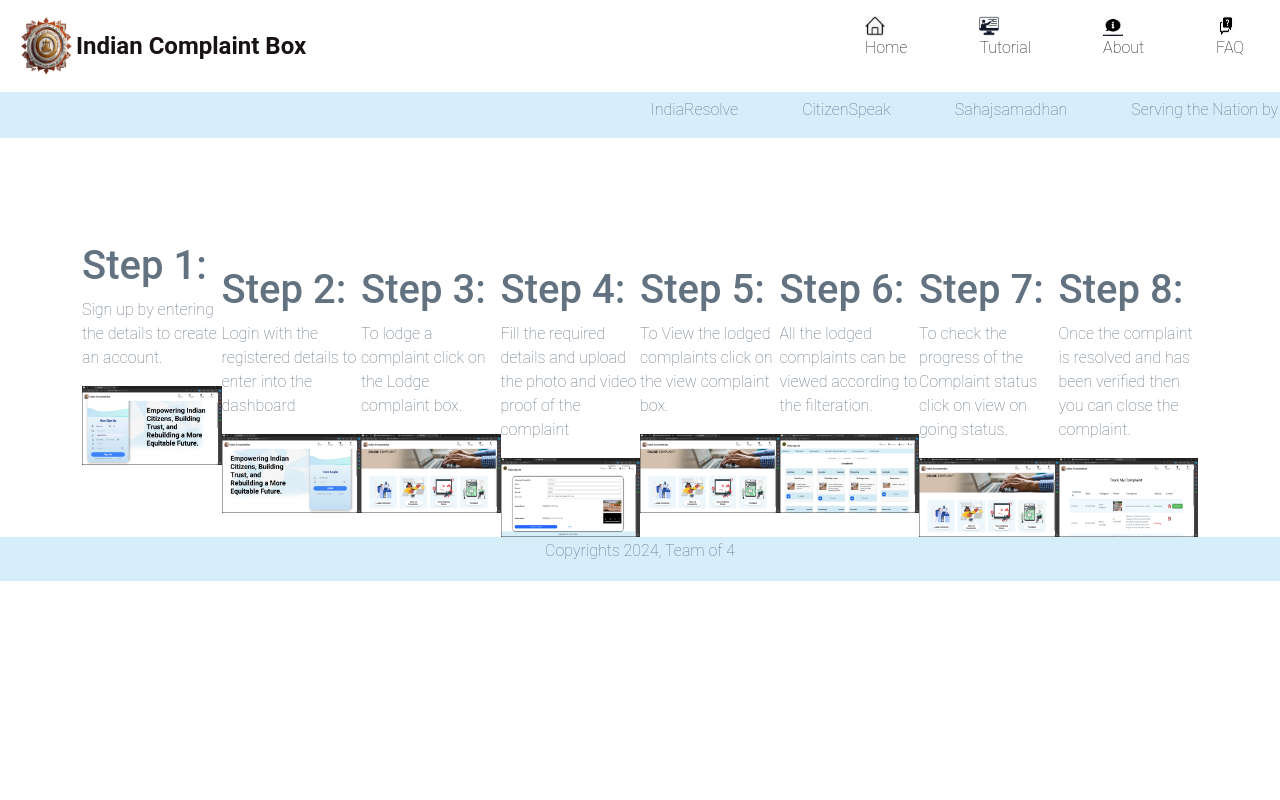
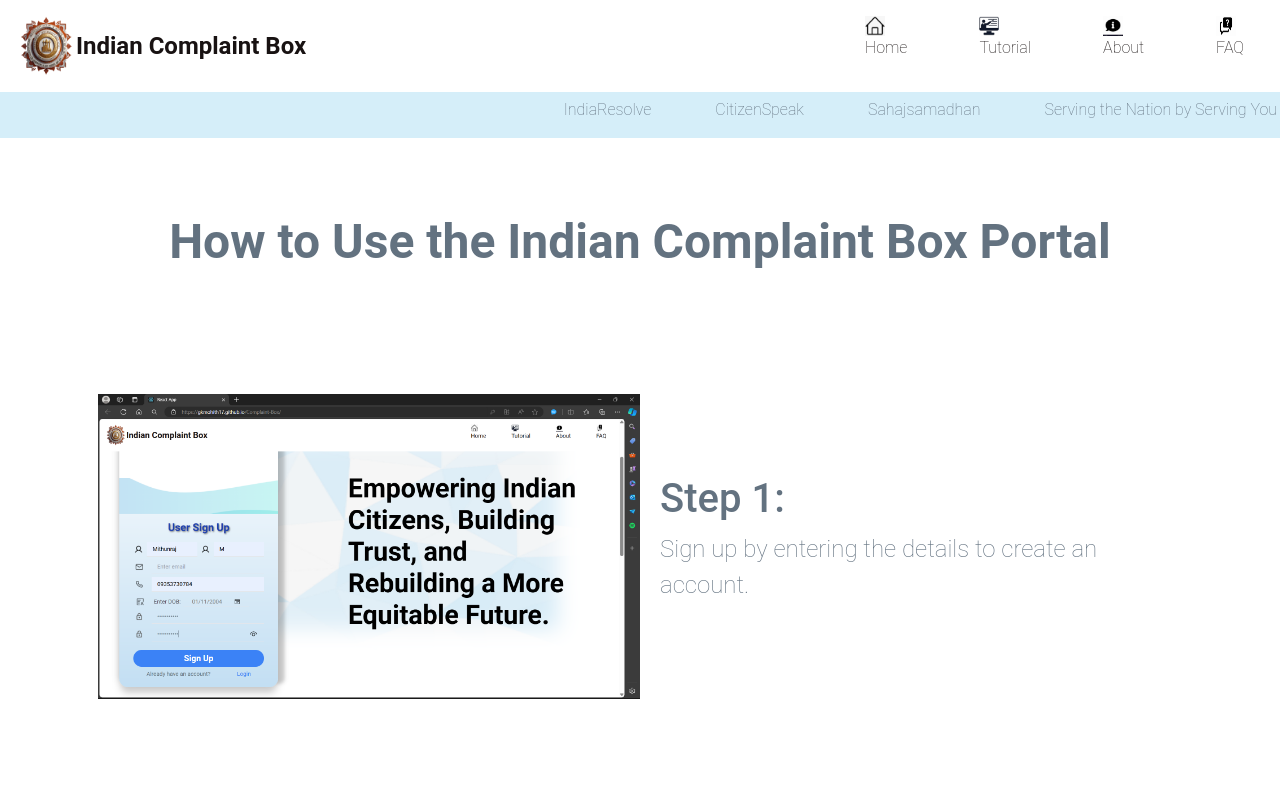
Before and after one commit to gkmohith17/Complaint-Managment-Website, a React (Create React App) app in the folder frontend/: page /Complaint-Box/Tutorial in a window 1280 px wide. Shown: the top 800 px of the page. Built offline with nearby package versions, Linux system fonts and the light colour scheme.

Commit message:
Finished the Tutorial Page

```diff
--- a/frontend/src/Components/Pages/Tutorial.css
+++ b/frontend/src/Components/Pages/Tutorial.css
@@ -1,3 +1,33 @@
-.view{
+.container {
+    display: flex;
+    flex-direction: column;
+    gap: 5rem;
+    align-items: center;
+    margin-bottom: 10rem;
+}
+
+.container > div {
+    display: flex;
+    flex-direction: row;
+    align-items: center;
+    justify-content: space-between;
     width: 100%;
+    max-width: 100%; /* Adjust the max-width as per your requirement */
+    padding: 1rem;
 }
+
+.container > div:nth-child(odd) {
+    flex-direction: row;
+}
+
+.container > div:nth-child(even) {
+    flex-direction: row-reverse;
+}
+
+.view {
+    width: 50%;
+}
+
+.text-container {
+    width: 50%;
+}
--- a/frontend/src/Components/Pages/Tutorial.js
+++ b/frontend/src/Components/Pages/Tutorial.js
@@ -6,74 +6,66 @@ import register from "./Assets/Images/Register.png";
 import signup from "./Assets/Images/SignUp.png";
 import view from "./Assets/Images/ViewComplaint.png";
 import "./Tutorial.css";
+
 const Tutorial = () => {
   return (
     <div className="container">
+            <h1 className="text-center text-5xl font-bold mb-8">How to Use the Indian Complaint Box Portal</h1>
       <div>
-        <br></br>
+        <div className="text-container">
           <h1>Step 1:</h1>
           <p>Sign up by entering the details to create an account.</p>
-        <img src={signup} alt="SignUp" className="view"></img>
+        </div>
+        <img src={signup} alt="SignUp" className="view" />
       </div>
       <div>
-        <br></br>
-        <br></br>
+        <div className="text-container">
           <h1>Step 2:</h1>
           <p>Login with the registered details to enter into the dashboard</p>
-        <img src={login} alt="view" className="view"></img>
+        </div>
+        <img src={login} alt="view" className="view" />
       </div>
       <div>
-        <br></br>
-        <br></br>
+        <div className="text-container">
           <h1>Step 3:</h1>
           <p>To lodge a complaint click on the Lodge complaint box.</p>
-        <img src={dash} alt="dash" className="view"></img>
+        </div>
+        <img src={dash} alt="dash" className="view" />
       </div>
       <div>
-        <br></br>
-        <br></br>
+        <div className="text-container">
           <h1>Step 4:</h1>
-        <p>
-          Fill the required details and upload the photo and video proof of the
-          complaint
-        </p>
-        <img src={register} alt="register" className="view"></img>
+          <p>Fill the required details and upload the photo and video proof of the complaint</p>
+        </div>
+        <img src={register} alt="register" className="view" />
       </div>
       <div>
-        <br></br>
-        <br></br>
+        <div className="text-container">
           <h1>Step 5:</h1>
           <p>To View the lodged complaints click on the view complaint box.</p>
-        <img src={dash} alt="dash" className="view"></img>
+        </div>
+        <img src={dash} alt="dash" className="view" />
       </div>
       <div>
-        <br></br>
-        <br></br>
+        <div className="text-container">
           <h1>Step 6:</h1>
-        <p>
-          All the lodged complaints can be viewed according to the filteration.
-        </p>
-        <img src={view} alt="view" className="view"></img>
+          <p>All the lodged complaints can be viewed according to the filteration.</p>
+        </div>
+        <img src={view} alt="view" className="view" />
       </div>
       <div>
-        <br></br>
-        <br></br>
+        <div className="text-container">
           <h1>Step 7:</h1>
-        <p>
-          To check the progress of the Complaint status click on view on going
-          status.
-        </p>
-        <img src={dash} alt="dash" className="view"></img>
+          <p>To check the progress of the Complaint status click on view on going status.</p>
+        </div>
+        <img src={dash} alt="dash" className="view" />
       </div>
       <div>
-        <br></br>
-        <br></br>
+        <div className="text-container">
           <h1>Step 8:</h1>
-        <p>
-          Once the complaint is resolved and has been verified then you can
-          close the complaint.
-        </p>
-        <img src={progress} alt="progress" className="view"></img>
+          <p>Once the complaint is resolved and has been verified then you can close the complaint.</p>
+        </div>
+        <img src={progress} alt="progress" className="view" />
       </div>
     </div>
   );
```
Lines whose indentation alone changed are shown as unchanged.
